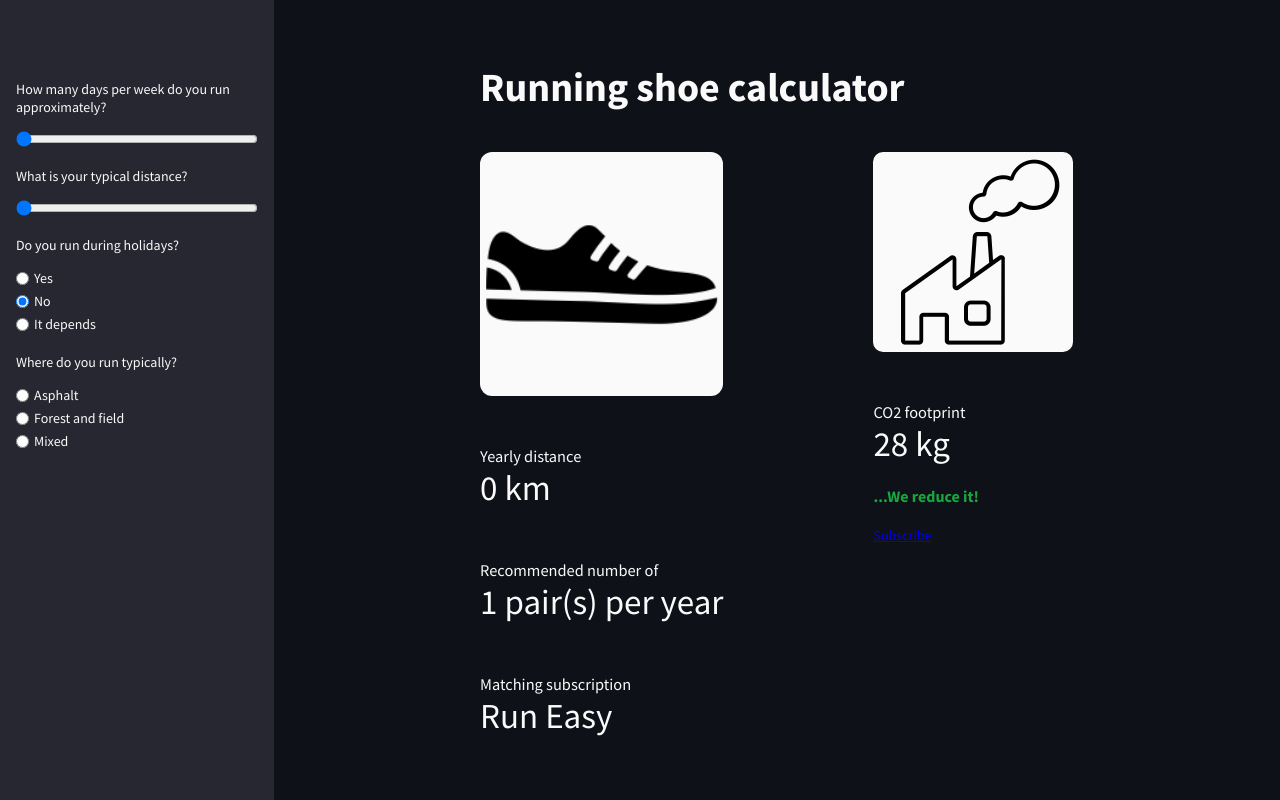
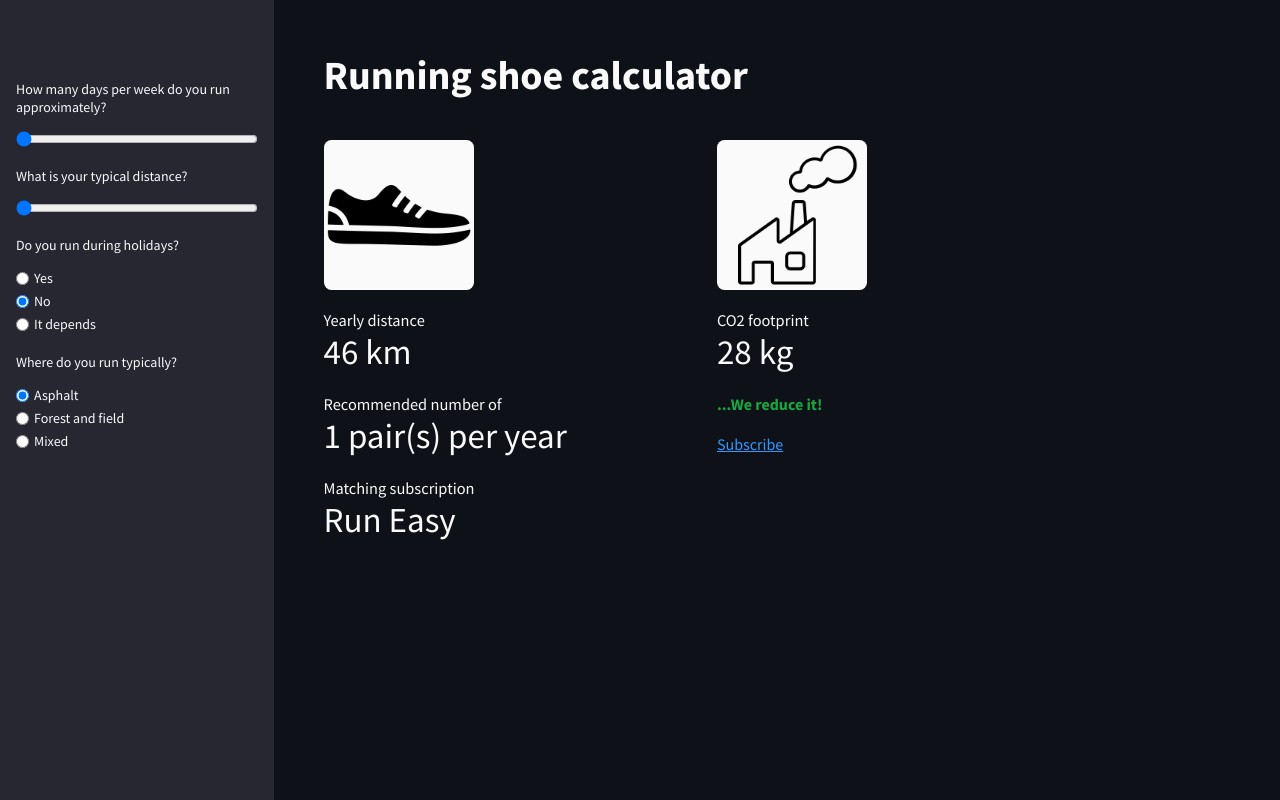
Before and after one commit to CinatitBR/shoe-calculator, a React (Create React App) app: page / in a window 1280 px wide. Built offline with nearby package versions, Linux system fonts and the light colour scheme.

Commit message:
Fix initial value

```diff
--- a/src/App.js
+++ b/src/App.js
@@ -32,7 +32,7 @@ const getWeeks = (holidayRun) => {
 }
 
 const getNumberOfShoes = ({ yearlyDistance, survivalTime }) => {
-  return Math.min(Math.max(1, yearlyDistance / survivalTime), 4)
+  return Math.round(Math.min(Math.max(1, yearlyDistance / survivalTime), 4))
 }
 
 const getSubscription = (numberOfShoes) => {
@@ -70,8 +70,8 @@ const InfoFieldList = ({ fields }) => {
 }
 
 const initialFormValues = {
-  daysWeek: 0,
-  distance: 0,
+  daysWeek: 1,
+  distance: 1,
   holidayRun: 0, // 0 = no; 1 = yes; 2 = it depends
   trailType: 0 // 0 = asphalt; 1 = forest and field; 2 = mixed
 }
@@ -87,6 +87,7 @@ function App() {
     shoeUnit: null
   })
 
+  // Calculate shoeInfo values
   useEffect(() => {
     const survivalTime = getSurvivalTime(formValues.trailType)
     const weeks = getWeeks(formValues.holidayRun)
@@ -122,7 +123,7 @@ function App() {
           <div className="info-item-list">
 
             <div className="info-item">
-              <img src={shoeImg} alt="Shoe" />
+              <img src={shoeImg} className="info-image" alt="Shoe" />
 
               <InfoFieldList
                 fields={[
@@ -143,7 +144,7 @@ function App() {
             </div>
 
             <div className="info-item">
-              <img src={factoryImg} alt="Factory" />
+              <img src={factoryImg} className="info-image" alt="Factory" />
 
               <div className="info-field-list">
                 <InfoFieldList
@@ -154,13 +155,12 @@ function App() {
                 />
 
                 <p className="message">...We reduce it!</p>
-                <a href={shoeInfo.subscriptionLink}>Subscribe</a>
+                <a className="subscribe-link" href={shoeInfo.subscriptionLink}>Subscribe</a>
               </div>
             </div>
 
           </div>
         </div>
-
 
       </section>
     </div>
--- a/src/components/ShoeForm/index.js
+++ b/src/components/ShoeForm/index.js
@@ -21,7 +21,7 @@ const ShoeForm = ({ values, onChange }) => {
 
           <input
             type="range"
-            min="2"
+            min="1"
             max="7"
             name="daysWeek"
             value={values.daysWeek}
@@ -90,6 +90,7 @@ const ShoeForm = ({ values, onChange }) => {
                 type="radio"
                 name="trailType"
                 value={0}
+                defaultChecked={values.trailType === 0}
                 onChange={handleChange}
               />
               Asphalt
--- a/src/style.css
+++ b/src/style.css
@@ -4,6 +4,7 @@
   --orange: #ff4b4b;
   --white: #fafafa;
   --green: #17a640;
+  --blue: #2e9aff;
 }
 
 * {
@@ -40,15 +41,13 @@ img {
 .content-wrapper {
   width: 100%;
   height: 100%;
-
-  display: flex;
-  flex-direction: column;
-  justify-content: center;
-  align-items: center;
 }
 
 /* Info Wrapper */
 .info-wrapper {
+  margin-top: 50px;
+  margin-left: 50px;
+
   display: flex;
   flex-direction: column;
   gap: 40px;
@@ -69,7 +68,11 @@ img {
 .info-item-list .info-item {
   display: flex;
   flex-direction: column;
-  gap: 50px;
+  gap: 20px;
+}
+
+.info-item .info-image {
+  width: 150px;
 }
 
 /* Info field */
@@ -92,3 +95,9 @@ img {
 .info-field .value {
   font-size: 35px;
 }
+
+/* Subscribe link */
+.subscribe-link {
+  color: var(--blue);
+  font-size: 16px;
+}
```
